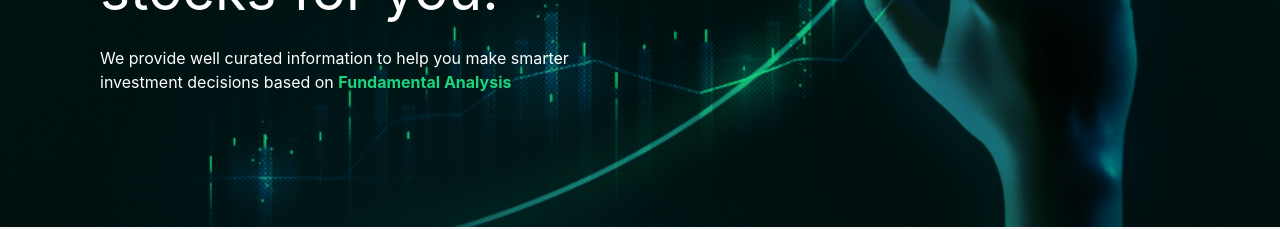
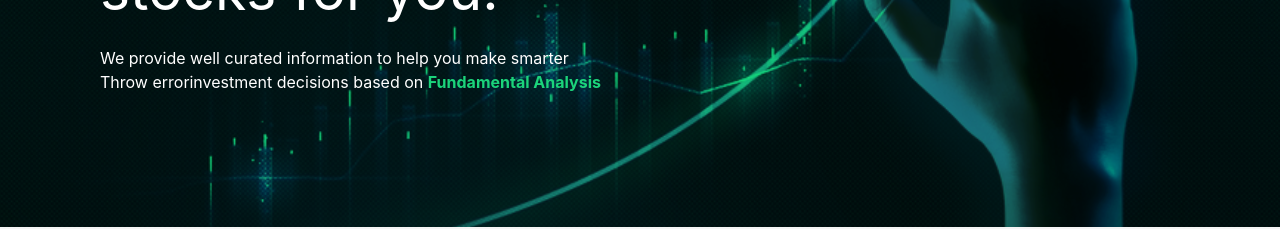
Before and after one commit to workshopapps/investment.web, a Next.js app in the folder frontend_next/: page / in a window 1280 px wide. Shown: the part 373-602 px from the top of the page. Built offline with nearby package versions, Linux system fonts and the light colour scheme; no server answers.

Commit message:
Sentry error handling

```diff
--- a/frontend_next/pages/index.js
+++ b/frontend_next/pages/index.js
@@ -201,6 +201,16 @@ const Index = () => {
             <p className="text-[13px] font-[400] leading-[18px] mb-[8px] md:max-w-[520px] lg:max-w-[600px] w-full md:text-[16px] md:leading-[24px]">
               We provide well curated information to help you make smarter
               <br />
+	  <button
+	    type="button"
+	    onClick={() => {
+		        throw new Error("Sentry Frontend Error");
+		      }}
+	  >
+	    Throw error
+	  </button>
+
+
               investment decisions based on{" "}
               <span style={{ color: "#1BD47B", fontWeight: "bold" }}>
                 Fundamental Analysis
```
